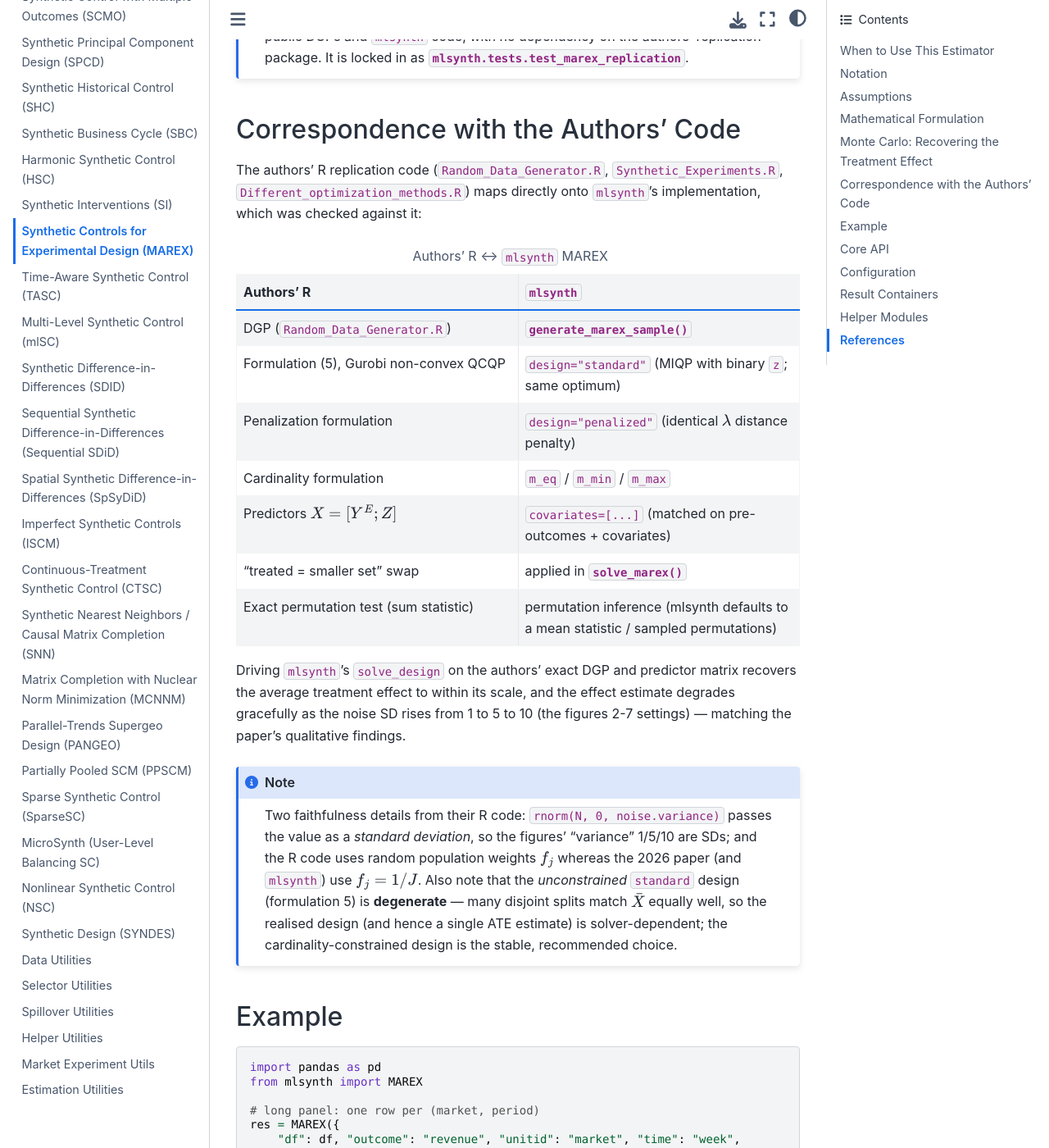
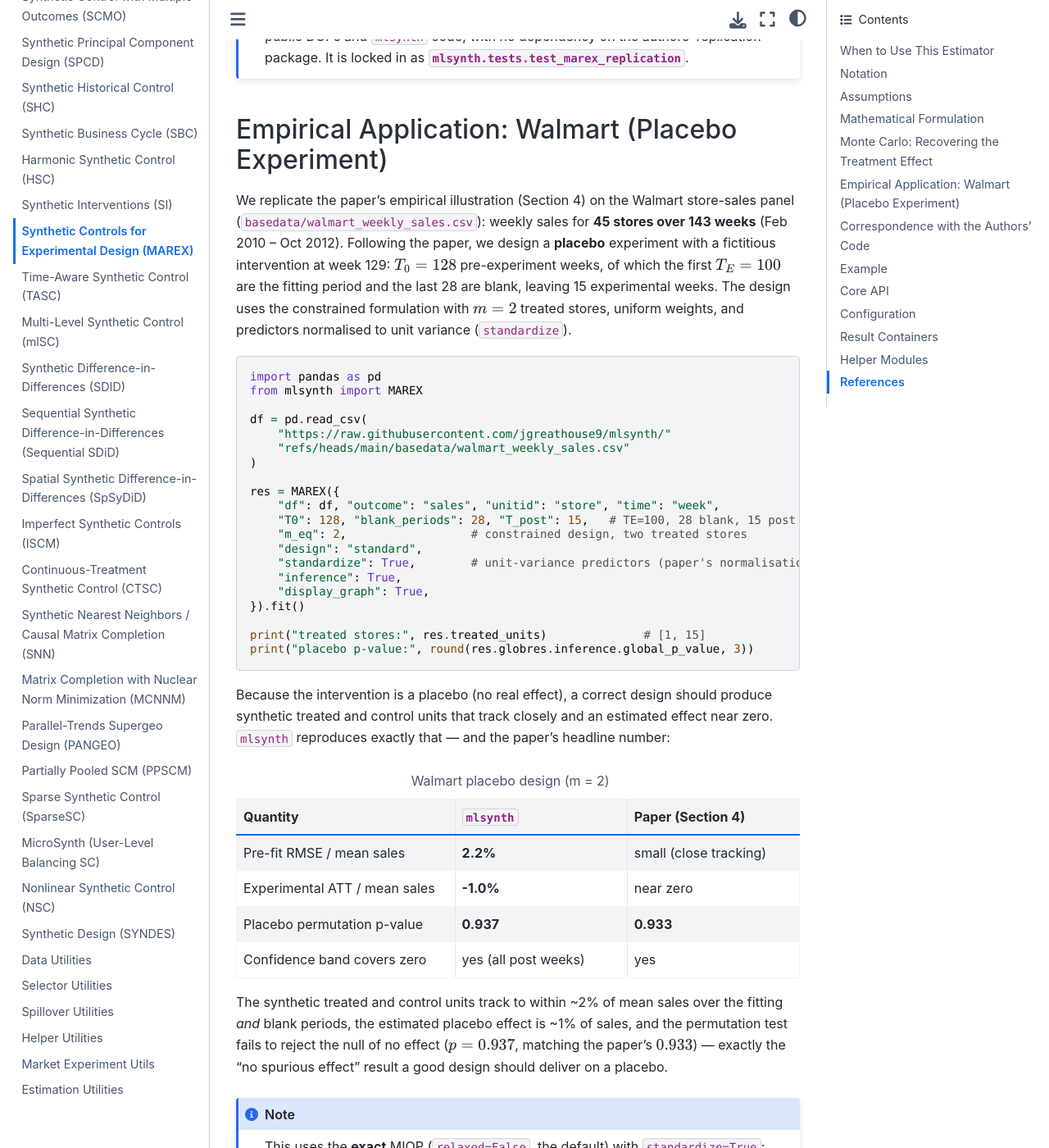
Before and after one commit to jgreathouse9/mlsynth, a Sphinx documentation site: the page built from docs/marex.rst, in a window 1280 px wide and 1400 px high, scrolled down 4554 px. Shown: the whole window at 82% size. Built offline with Sphinx 7.4.7 and the Sphinx Book theme 1.1.4, drawn with Linux system fonts in a browser that asks for light colours; pages that are not in the unit, such as notebooks, are missing from menus; some of the changed text lies outside the part shown.

Commit message:
Add files via upload

```diff
--- a/docs/marex.rst
+++ b/docs/marex.rst
@@ -214,6 +214,80 @@
    authors' replication package. It is locked in as
    :mod:`mlsynth.tests.test_marex_replication`.
 
+Empirical Application: Walmart (Placebo Experiment)
+---------------------------------------------------
+
+We replicate the paper's empirical illustration (Section 4) on the Walmart
+store-sales panel (``basedata/walmart_weekly_sales.csv``): weekly sales for
+**45 stores over 143 weeks** (Feb 2010 – Oct 2012). Following the paper, we
+design a **placebo** experiment with a fictitious intervention at week 129:
+:math:`T_0 = 128` pre-experiment weeks, of which the first :math:`T_E = 100` are
+the fitting period and the last 28 are blank, leaving 15 experimental weeks. The
+design uses the constrained formulation with :math:`m = 2` treated stores,
+uniform weights, and predictors normalised to unit variance (``standardize``).
+
+.. code-block:: python
+
+   import pandas as pd
+   from mlsynth import MAREX
+
+   df = pd.read_csv(
+       "https://raw.githubusercontent.com/jgreathouse9/mlsynth/"
+       "refs/heads/main/basedata/walmart_weekly_sales.csv"
+   )
+
+   res = MAREX({
+       "df": df, "outcome": "sales", "unitid": "store", "time": "week",
+       "T0": 128, "blank_periods": 28, "T_post": 15,   # TE=100, 28 blank, 15 post
+       "m_eq": 2,                  # constrained design, two treated stores
+       "design": "standard",
+       "standardize": True,        # unit-variance predictors (paper's normalisation)
+       "inference": True,
+       "display_graph": True,
+   }).fit()
+
+   print("treated stores:", res.treated_units)              # [1, 15]
+   print("placebo p-value:", round(res.globres.inference.global_p_value, 3))
+
+Because the intervention is a placebo (no real effect), a correct design should
+produce synthetic treated and control units that track closely and an estimated
+effect near zero. ``mlsynth`` reproduces exactly that — and the paper's headline
+number:
+
+.. list-table:: Walmart placebo design (m = 2)
+   :header-rows: 1
+   :widths: 38 30 30
+
+   * - Quantity
+     - ``mlsynth``
+     - Paper (Section 4)
+   * - Pre-fit RMSE / mean sales
+     - **2.2%**
+     - small (close tracking)
+   * - Experimental ATT / mean sales
+     - **-1.0%**
+     - near zero
+   * - Placebo permutation p-value
+     - **0.937**
+     - **0.933**
+   * - Confidence band covers zero
+     - yes (all post weeks)
+     - yes
+
+The synthetic treated and control units track to within ~2% of mean sales over
+the fitting *and* blank periods, the estimated placebo effect is ~1% of sales,
+and the permutation test fails to reject the null of no effect
+(:math:`p = 0.937`, matching the paper's :math:`0.933`) — exactly the
+"no spurious effect" result a good design should deliver on a placebo.
+
+.. note::
+
+   This uses the **exact** MIQP (``relaxed=False``, the default) with
+   ``standardize=True``; the unit-variance normalisation is essential here
+   because Walmart stores differ enormously in sales level, and without it the
+   level differences dominate the match. The solve takes roughly a minute with
+   the open-source SCIP solver (the paper used commercial Gurobi).
+
 Correspondence with the Authors' Code
 -------------------------------------
 
```
